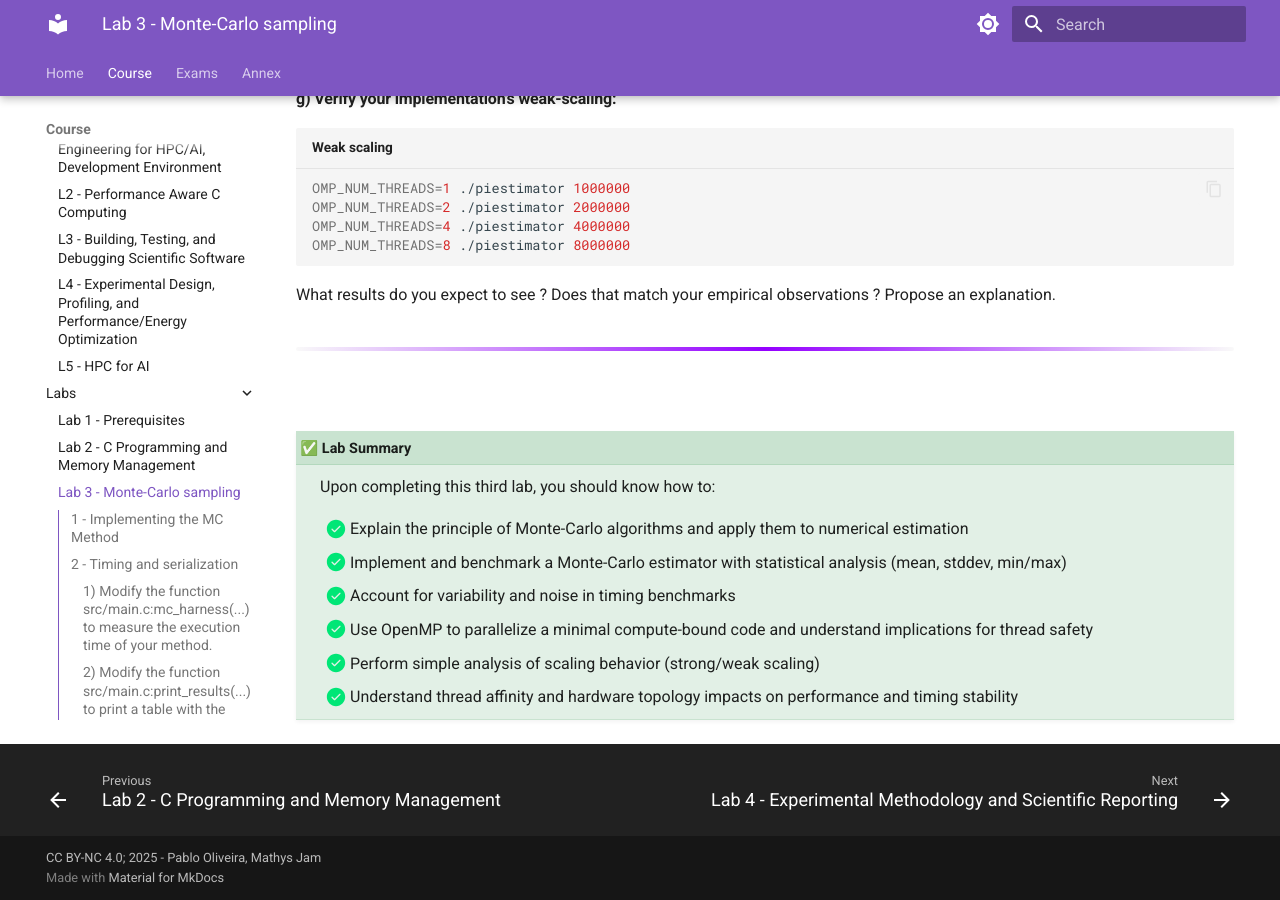
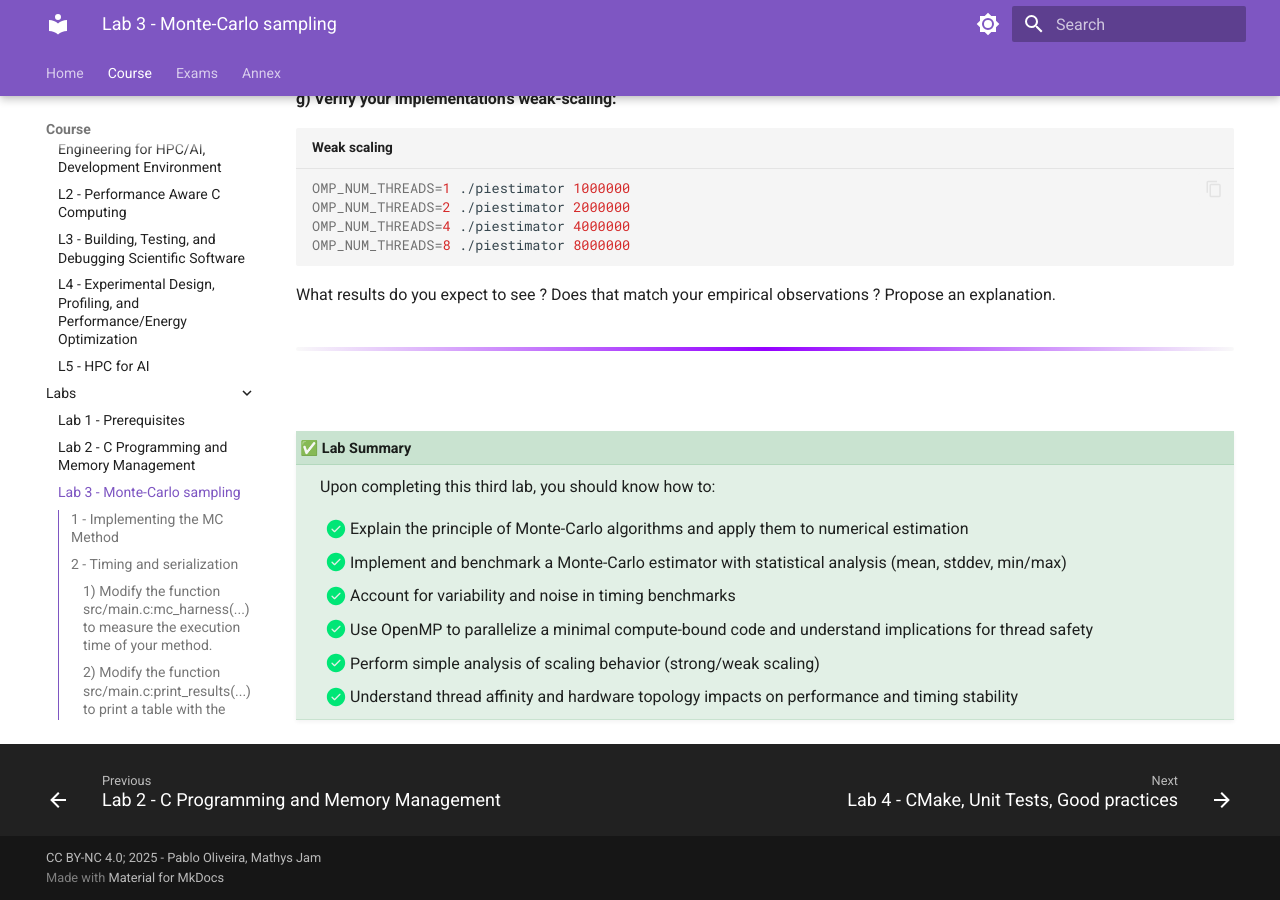
Before and after one commit to M1-CHPS/glhpc, an MkDocs documentation site: the page built from docs/lab3.md, in a window 1280 px wide and 900 px high, scrolled down 6956 px. Built offline with MkDocs 1.6.1 and Material for MkDocs 9.7.7, drawn with Linux system fonts in a browser that asks for light colours.

Commit message:
Fixed invalid lab name

```diff
--- a/mkdocs.yml
+++ b/mkdocs.yml
@@ -76,8 +76,8 @@ nav:
         - Lab 1 - Prerequisites: lab1.md
         - Lab 2 - C Programming and Memory Management: lab2.md
         - Lab 3 - Monte-Carlo sampling: lab3.md
-        - Lab 4 - Experimental Methodology and Scientific Reporting: lab4.md
-        - Lab 5 - Profiling and Optimization: lab5.md
+        - Lab 4 - CMake, Unit Tests, Good practices: lab4.md
+        - Lab 5 - Experimental Methodology and Scientific Reporting: lab5.md
         - Lab 6 - AI Project (1) SGEMM Kernel Optimization: lab6.md
         - Lab 7 - AI Project (2) Neural Network Inference: lab7.md
   - Exams:
```
